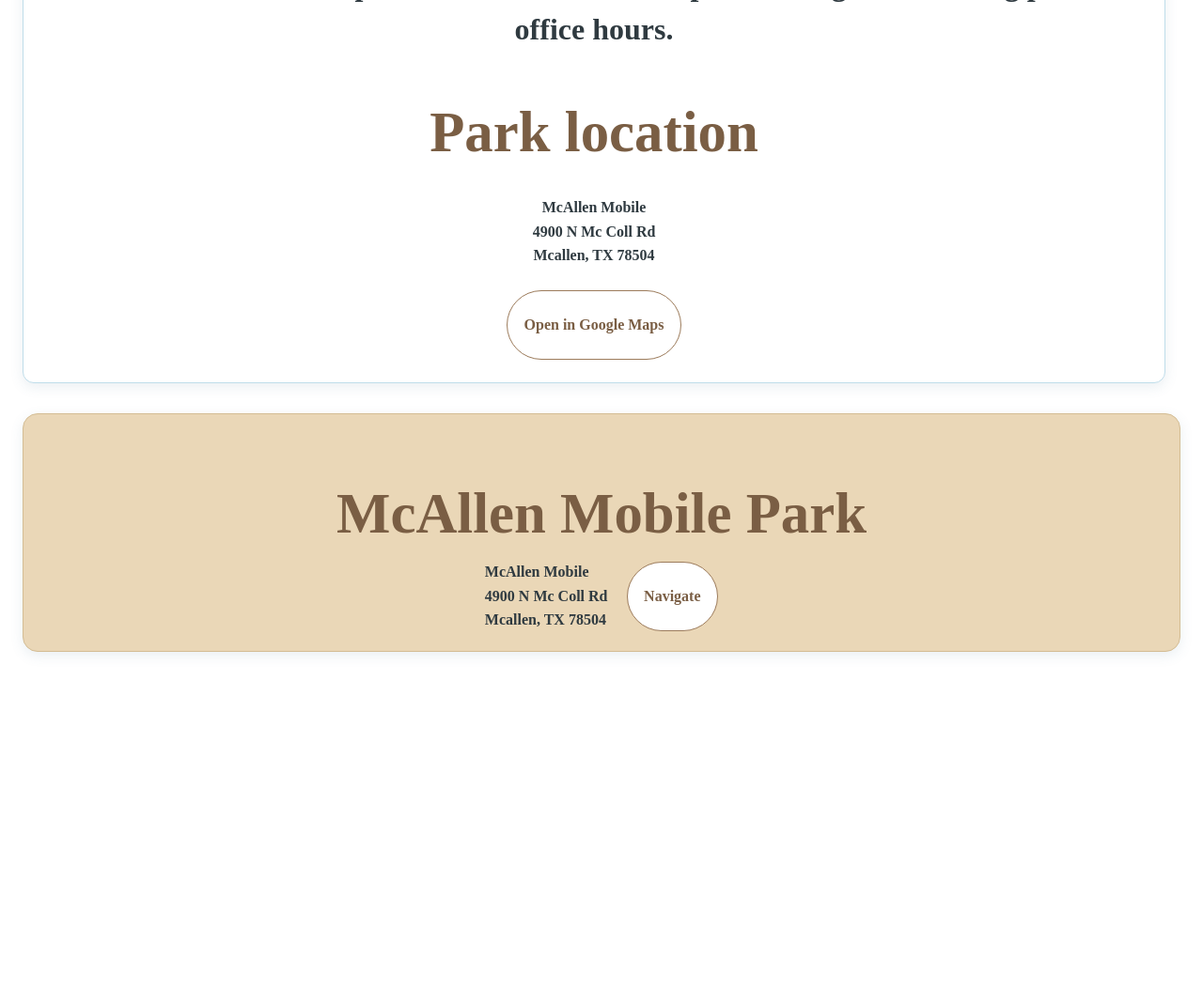
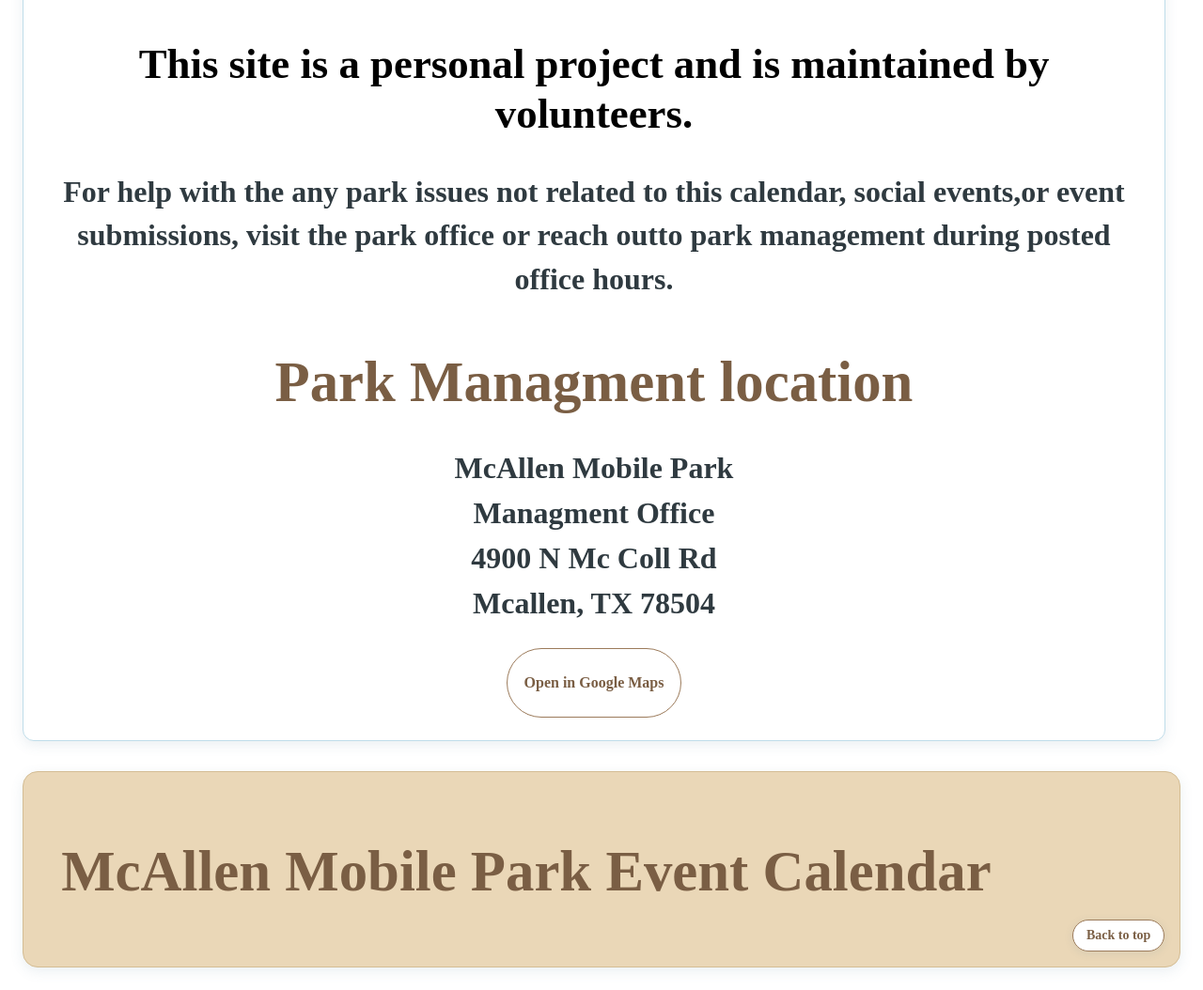
Before and after one commit to JASYTIONLINE/mmpeventcalendar, a plain HTML site: page contents/contact.html in a window 1280 px wide. Shown: the part 1352-2406 px from the top of the page at 94% size. Before the commit the page ends 2070 px from the top, so only its background shows below. Drawn offline with Linux system fonts and the light colour scheme.

Commit message:
Content: added disclaimer about sit is not mcallen park sponsored

```diff
--- a/assets/css/style.css
+++ b/assets/css/style.css
@@ -8,6 +8,10 @@
 /* ================================================
    ROOT THEME VARIABLES
    ================================================ */
+   html {
+    scroll-behavior: smooth;
+  }
+
    :root {
     /* UPDATED SKY BLUE BEACH THEME */
     --color-sky: #87CEEB;          /* true sky blue */
@@ -340,6 +344,16 @@
     margin-bottom: 0;
   }
 
+  /* Section variant: all headings inside use black text */
+  .content-section-black h1,
+  .content-section-black h2,
+  .content-section-black h3,
+  .content-section-black h4,
+  .content-section-black h5,
+  .content-section-black h6 {
+    color: #000;
+  }
+
   /* Contact page only: center all text and blocks inside main content */
   .page-contact .site-main-content {
     text-align: center;
@@ -347,6 +361,12 @@
 
   .page-contact .site-main-content .site-footer-address {
     text-align: center;
+  }
+
+  /* Contact: physical addresses (~2× default 1rem body copy) */
+  .page-contact .site-footer-address {
+    font-size: 2rem;
+    line-height: 1.5;
   }
 
   .page-contact .site-main-content h1,
@@ -411,12 +431,42 @@
      FOOTER
      ================================================ */
   .site-footer {
+    position: relative;
     background-color: var(--color-sand);
     border: 1px solid var(--color-sand-dark);
     border-radius: var(--radius-lg);
     box-shadow: 0 4px 14px var(--color-shadow);
     padding: 1.25rem 1rem;
+    padding-right: clamp(7rem, 22vw, 11rem);
+    padding-bottom: 3.25rem;
     text-align: center;
+  }
+
+  .site-footer-back-top {
+    position: absolute;
+    bottom: 1rem;
+    right: 1rem;
+    top: auto;
+    z-index: 2;
+    padding: 0.5rem 0.85rem;
+    font-size: 0.875rem;
+    font-weight: 700;
+    line-height: 1.2;
+    color: var(--color-driftwood-dark);
+    background-color: var(--color-white);
+    border: 1px solid var(--color-driftwood);
+    border-radius: 999px;
+    text-decoration: none;
+    box-shadow: 0 2px 10px var(--color-shadow);
+    white-space: nowrap;
+  }
+
+  .site-footer-back-top:hover,
+  .site-footer-back-top:focus {
+    background-color: var(--color-sky);
+    border-color: var(--color-border);
+    color: var(--color-driftwood-dark);
+    outline: none;
   }
 
   .site-footer h2 {
@@ -429,6 +479,12 @@
     align-items: center;
     justify-content: center;
     gap: 1rem 1.25rem;
+  }
+
+  /* 2× global paragraph size (global p is 2rem) */
+  .site-footer-address-row p {
+    font-size: 4rem;
+    line-height: 1.45;
   }
 
   .site-footer-address {
@@ -647,6 +703,18 @@
       padding-right: 0.85rem;
     }
 
+    .site-footer {
+      padding-right: max(6.75rem, 0.85rem);
+    }
+
+    .site-footer-back-top {
+      right: 0.85rem;
+      bottom: 0.85rem;
+      top: auto;
+      font-size: 0.75rem;
+      padding: 0.4rem 0.55rem;
+    }
+
     .site-layout,
     .layout,
     .page-layout {
--- a/contents/contact.html
+++ b/contents/contact.html
@@ -8,7 +8,7 @@
   <link rel="stylesheet" href="../assets/css/style.css">
 </head>
 
-<body class="page-contact">
+<body id="top" class="page-contact">
   <div class="site-wrapper">
     <div class="site-shell">
 
@@ -36,30 +36,48 @@
             <div class="content-section">
               <h2>Contact Event Coordinator</h2>
               <p>
-                For help with <strong>Event Calendar, Event Submissions, or General Social Event Questions only</strong>, <a href="contents/contact.html">Contact Event Coordinator</a> with your concerns.
+                For help with <strong>Event Calendar, Event Submissions, or General Social Event Questions
+                  only</strong>, <a href="contents/contact.html">Contact Event Coordinator</a> with your concerns.
               </p>
+              <div class="site-footer-address-row">
+                <address class="site-footer-address">
+                  McAllen Mobile
+                  <br>Recreation Hall<br>
+                  4900 N Mc Coll Rd<br>
+                  Mcallen, TX 78504
+                </address>
+
+              </div>
+
+              <div class="content-section">
+                <a class="btn site-button" href="https://maps.app.goo.gl/sVCaEKHYQw5QcqK7A" target="_blank"
+                  rel="noopener noreferrer">Open in Google Maps</a>
+              </div>
             </div>
 
 
           </section>
           <section class="site-main-content content">
-            <div class="content-section">
-              <h2>This site is <strong>NOT sposored by or affiliated with the Mcallen Mobile Home Park Managment, Roots Management Group, or the McAllen Mobile Home Park Association. </h2>
+            <div class="content-section-black">
+              <h2>This site is <strong>NOT sposored by or affiliated with the Mcallen Mobile Home Park Managment, Roots
+                  Management Group, or the McAllen Mobile Home Park Association. </h2>
               <h3>This site is a personal project and is maintained by volunteers.</h3>
               <p>
-                For help with the any park issues not related to this calendar, social events,or event submissions, visit the park office or reach outto park management                 during posted office hours.
+                For help with the any park issues not related to this calendar, social events,or event submissions,
+                visit the park office or reach outto park management during posted office hours.
               </p>
             </div>
             <div class="content-section">
-              <h2>Park location</h2>
+              <h2>Park Managment location</h2>
               <address class="site-footer-address">
-                McAllen Mobile<br>
-                4900 N Mc Coll Rd<br>
+                McAllen Mobile Park <br>Managment Office
+                <br> 4900 N Mc Coll Rd<br>
                 Mcallen, TX 78504
               </address>
             </div>
             <div class="content-section">
-              <a class="btn site-button" href="https://www.google.com/maps/search/?api=1&amp;query=4900%20N%20Mc%20Coll%20Rd%2C%20McAllen%2C%20TX%2078504" target="_blank" rel="noopener noreferrer">Open in Google Maps</a>
+              <a class="btn site-button" href="https://maps.app.goo.gl/yYnh6EWDozVYc3uF7" target="_blank"
+                rel="noopener noreferrer">Open in Google Maps</a>
             </div>
           </section>
         </main>
@@ -69,16 +87,8 @@
       </div>
 
       <footer class="site-footer">
-        <h2>McAllen Mobile Park</h2>
-        <div class="site-footer-address-row">
-          <address class="site-footer-address">
-            McAllen Mobile<br>
-            4900 N Mc Coll Rd<br>
-            Mcallen, TX 78504
-          </address>
-          <a class="btn site-button site-footer-nav-btn" href="https://maps.app.goo.gl/sVCaEKHYQw5QcqK7A" target="_blank" rel="noopener noreferrer" aria-label="Open address in Google Maps">Navigate</a>
-        </div>
-
+        <h2>McAllen Mobile Park Event Calendar</h2>
+        <a href="#top" class="site-footer-back-top" aria-label="Back to top of page">Back to top</a>
       </footer>
 
     </div>
```
Also changed, not shown: contents/learn-more.html (+13 -6 lines), contents/submit.html (+3 -3 lines), index.html (+4 -4 lines).
